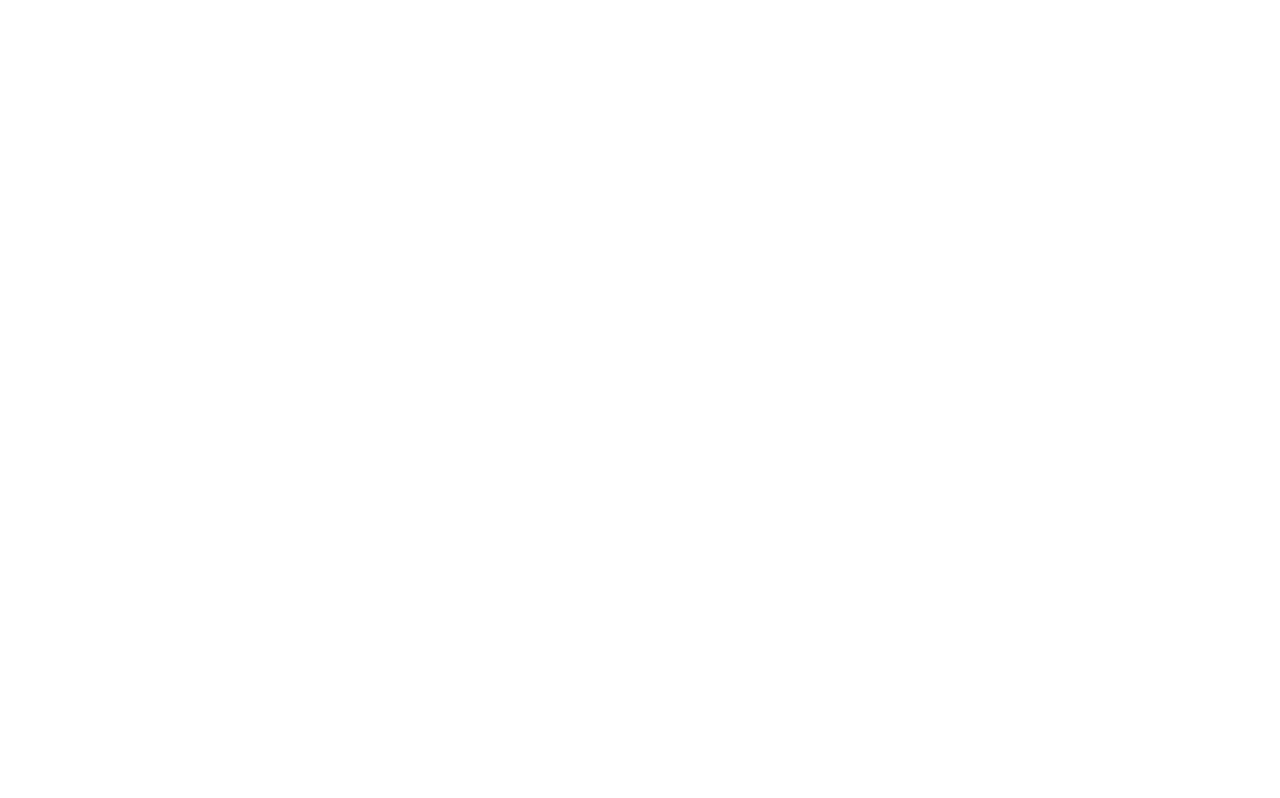
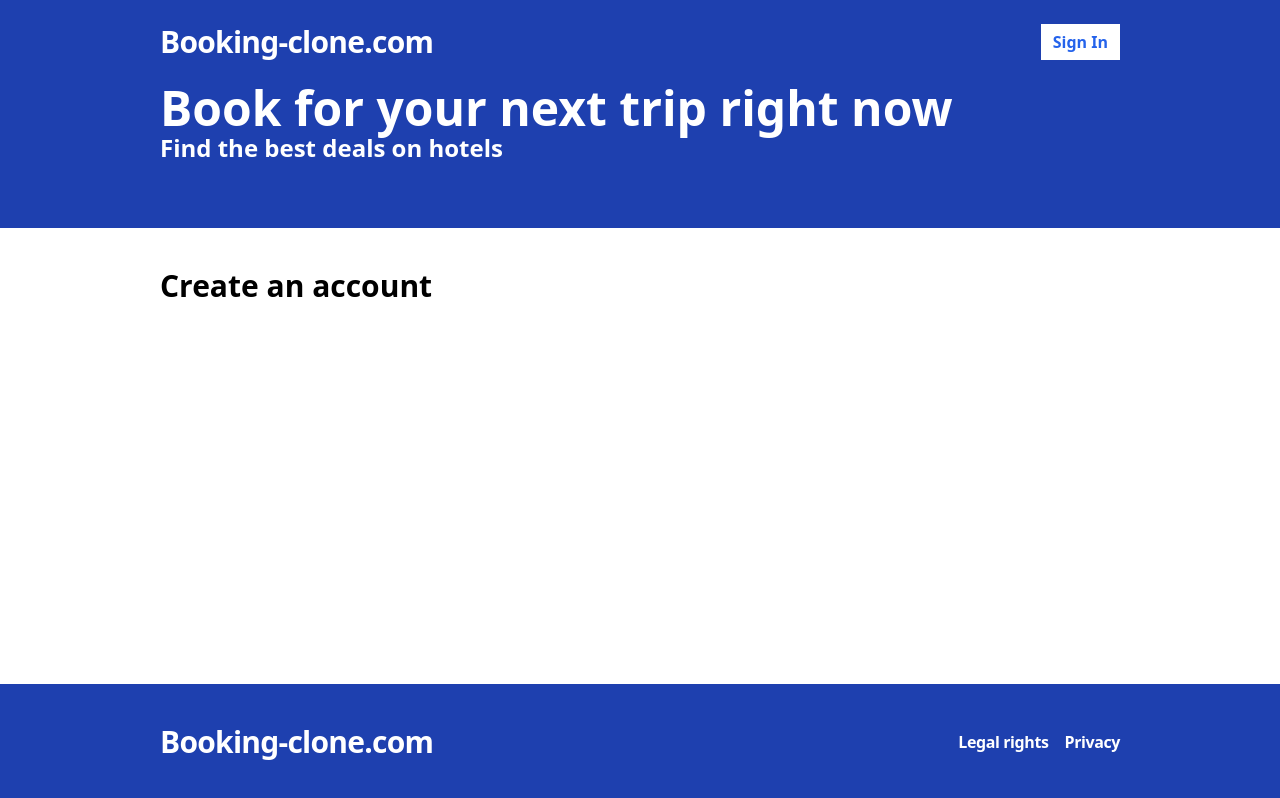
Before and after one commit to Ahmedbo9/booking.com-clone, a React (Vite) app in the folder frontend/: page /register in a window 1280 px wide. Before the commit this address had no page. Built offline with nearby package versions, Linux system fonts and the light colour scheme.

Commit message:
adding register component

```diff
--- a/frontend/src/App.tsx
+++ b/frontend/src/App.tsx
@@ -2,8 +2,10 @@ import {
   BrowserRouter as Router,
   Route,
   Routes,
+  Navigate,
 } from "react-router-dom";
 import Layout from "./layout/layout";
+import Register from "./pages/register-page";
 
 const App = () => {
   return (
@@ -15,11 +17,37 @@ const App = () => {
             <p>Home page</p>
           </Layout>}
         />
+
+
+        <Route
+          path="/register"
+          element={<Layout>
+            <Register />
+          </Layout>}
+        />
          <Route
+
+
+
           path="/search"
           element={<Layout>
             <p>search page</p>
           </Layout>}
+        />
+        <Route
+          path="/register"
+          element={<Register />}
+        />
+
+
+
+
+
+
+
+          <Route
+          path="*"
+          element={<Navigate to="/" />}
         />
       </Routes>
     </Router>
--- /dev/null
+++ b/frontend/src/pages/register-page.tsx
@@ -0,0 +1,9 @@
+const Register =() => {
+    return (
+        <form className="flex flex-col gap-5 ">
+            <h2 className="text-3xl font-bold">Create an account</h2>
+        </form>
+    )
+}
+
+export default Register;
```
Also changed, not shown: frontend/src/pages/login-page.tsx (added).
